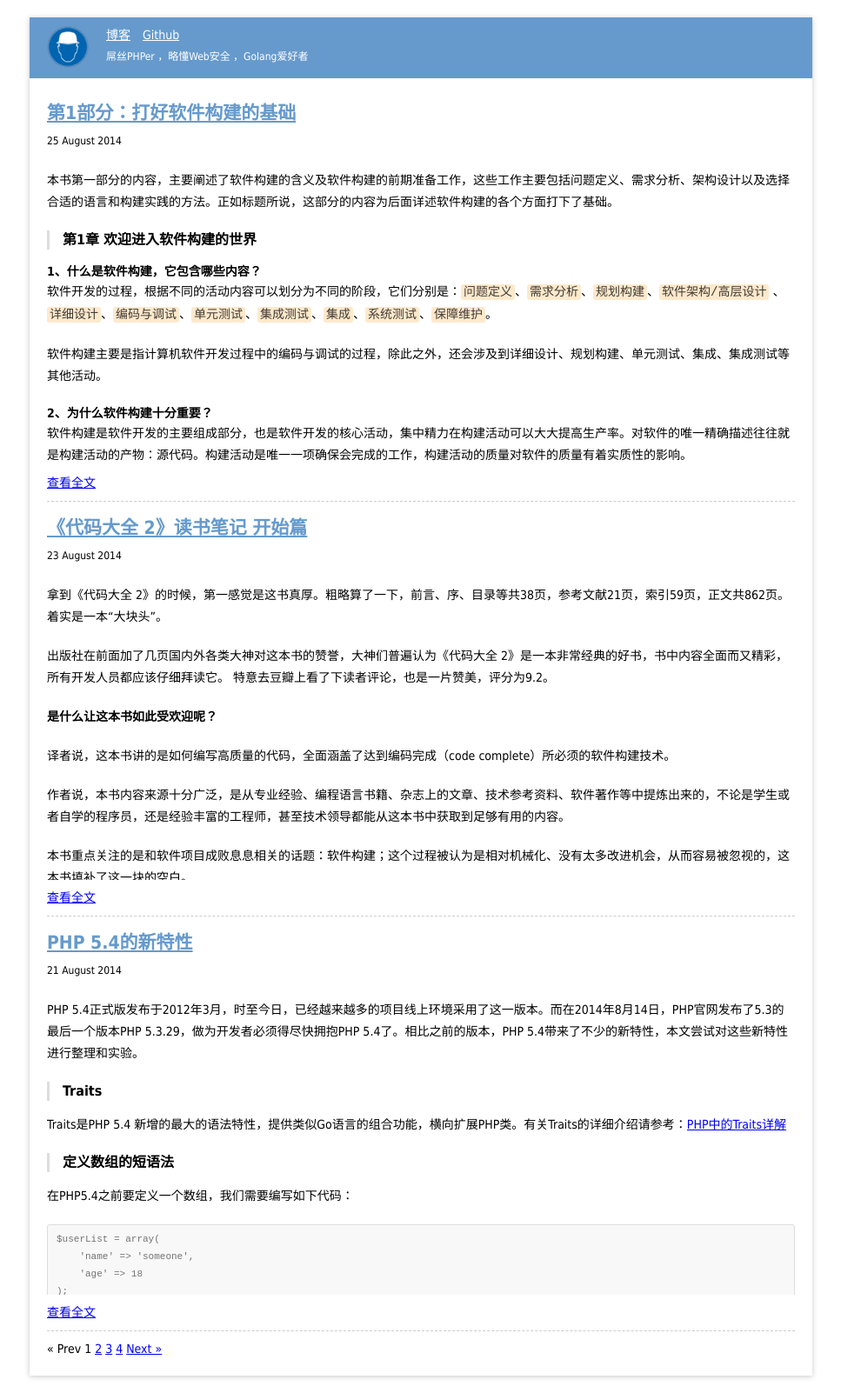
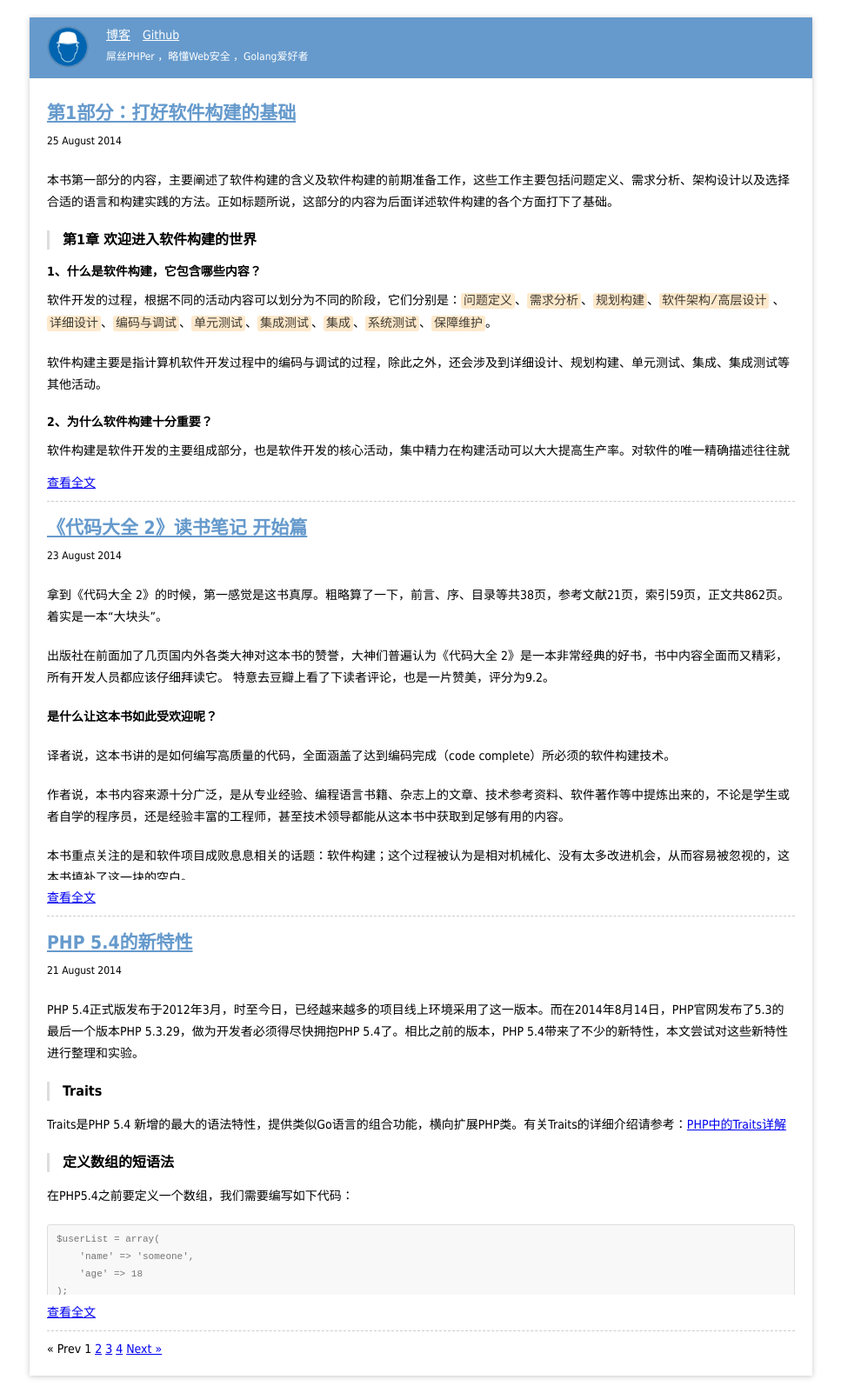
Before and after one commit to tabalt/tabalt.github.io, a Jekyll site: the page built from index.html, in a window 1280 px wide. Shown: the whole page at 87% size, without its empty margins (156-1123 px from the left). Built offline with Jekyll 4.4.1, drawn with Linux system fonts in a browser that asks for light colours; Markdown is read by kramdown in place of the engine named in the settings; the list of posts is cut into pages by our own code; comment, search, counter and statistics services are not loaded.

Commit message:
Update style.css

```diff
--- a/static/css/style.css
+++ b/static/css/style.css
@@ -92,6 +92,8 @@ ul li.inline{ display:inline;}
 .page ul{ padding-left:40px;}
 .page  p{ line-height:25px; margin-bottom:20px; }
 .page  h3{ border-left:3px solid #dddddd; padding-left:15px; line-height:22px; margin:15px 0; font-size:16px; }
+.page h4 { margin:10px 0; }
+.page li p{ margin-bottom:5px; }
 .page img { border: 1px solid #bababa; box-shadow: 3px 3px 0 rgba(0, 0, 0, 0.1); }
 .page pre { background-color: #f8f8f8; border: 1px solid #ddd; font-size: 13px; line-height: 19px; overflow: auto; padding: 6px 10px; border-radius: 3px; }
 .page code { margin: 0; padding: 0;  border: none; word-wrap: normal; max-width: initial; display: inline; overflow: initial; line-height: inherit; background-color: #fee9cc; color: rgba(0, 0, 0, 0.75); padding: 1px 3px;  -webkit-border-radius: 3px; -moz-border-radius: 3px; border-radius: 3px; }
```
